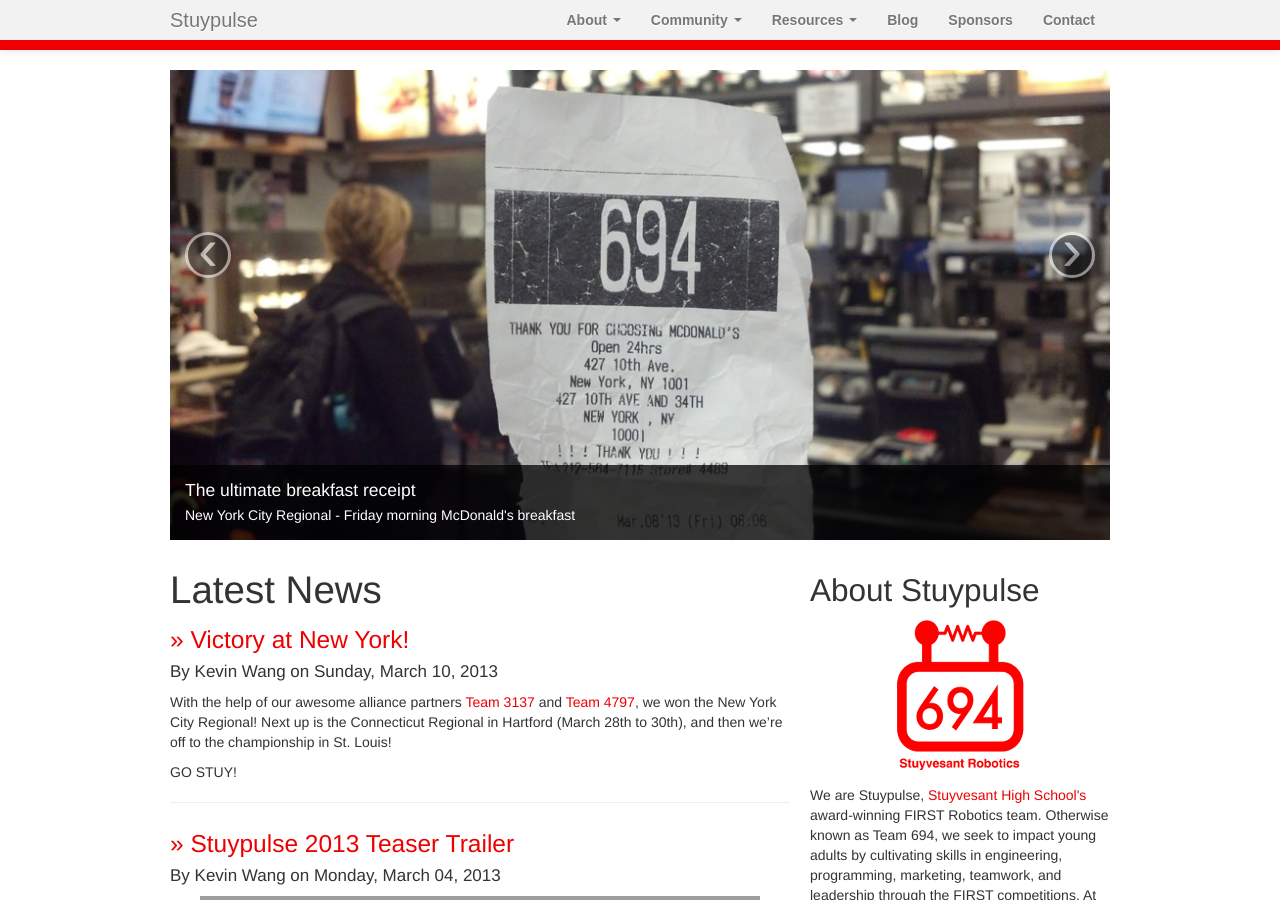
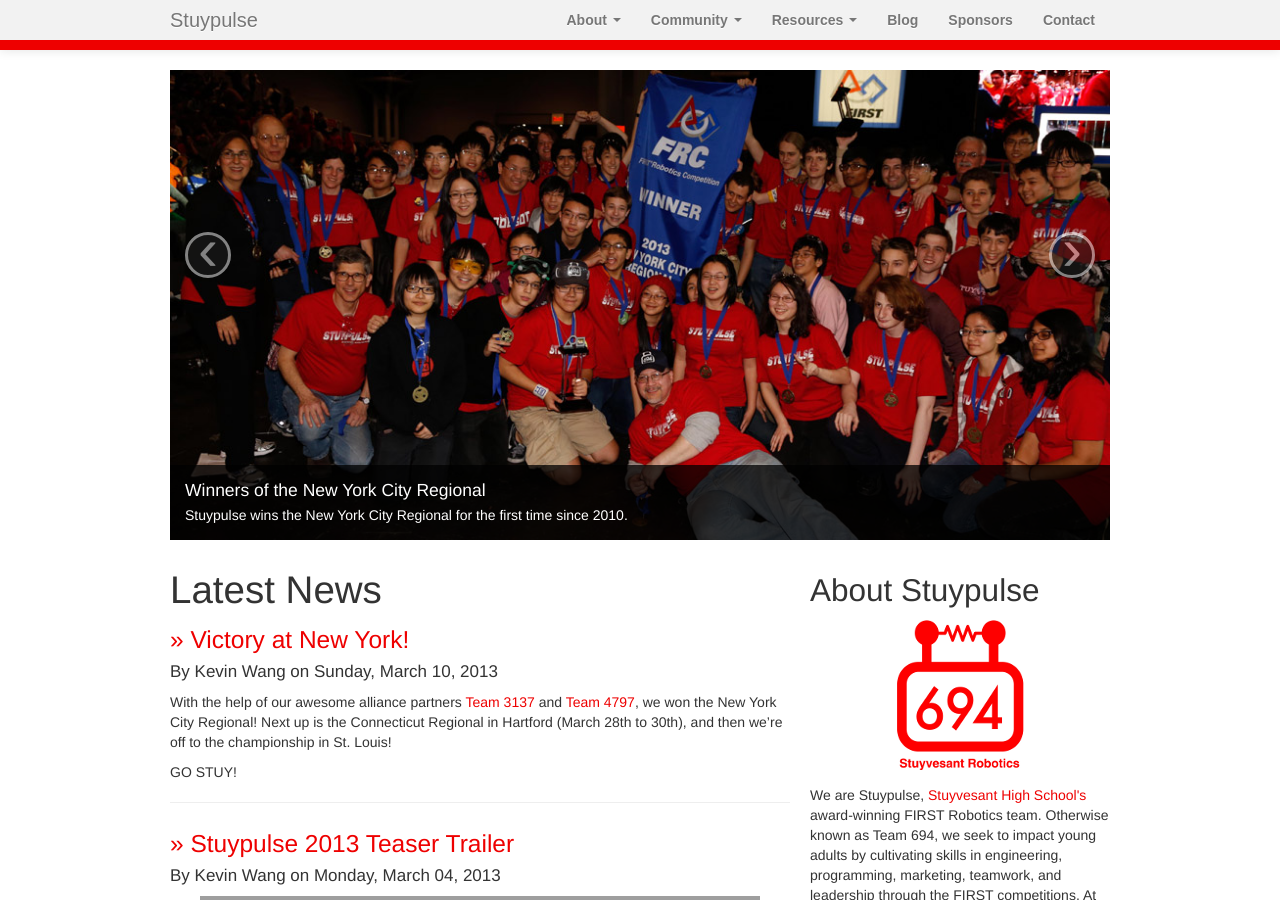
Before and after one commit to StuyPulse/team694.github.io, a Jekyll site: the page built from index.html, in a window 1280 px wide and 900 px high. Built offline with Jekyll 4.4.1, drawn with Linux system fonts in a browser that asks for light colours; nearby versions of some CDN libraries; grey boxes are pictures that could not be loaded.

Commit message:
Add carousel photo.

```diff
--- a/index.html
+++ b/index.html
@@ -2,6 +2,9 @@
 layout: default
 title: Team 694 - Stuyvesant High School's award winning FIRST Robotics team
 carousel:
+    - img: /img/carousel/nyc-regional-winners.jpg
+      caption-header: Winners of the New York City Regional
+      caption-body: Stuypulse wins the New York City Regional for the first time since 2010.
     - img: /img/carousel/mcdonalds-receipt.jpg
       caption-header: The ultimate breakfast receipt
       caption-body: New York City Regional - Friday morning McDonald's breakfast
```
Also changed, not shown: other parts of index.html (+0 -3 lines), img/carousel/nyc-regional-winners.jpg (added).
